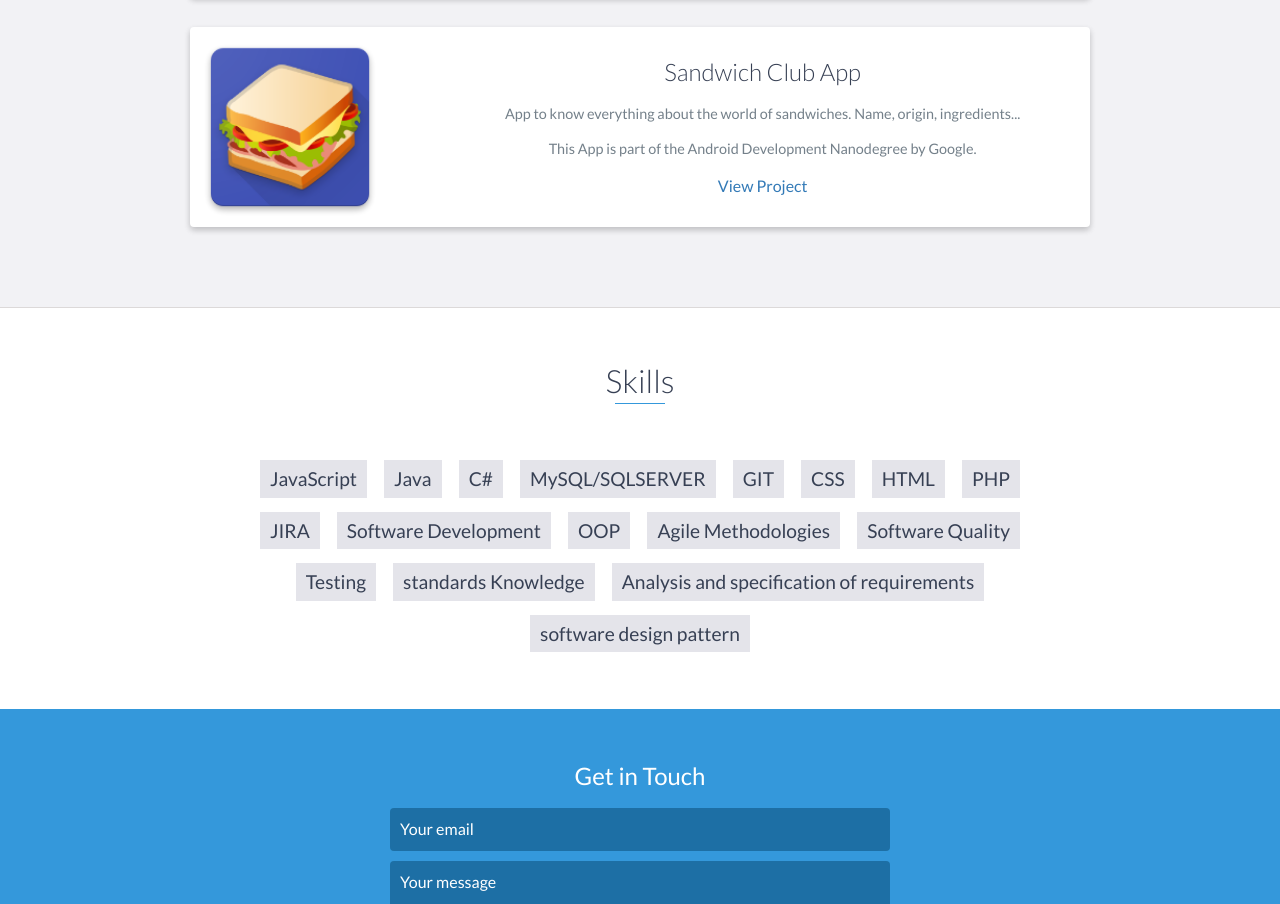
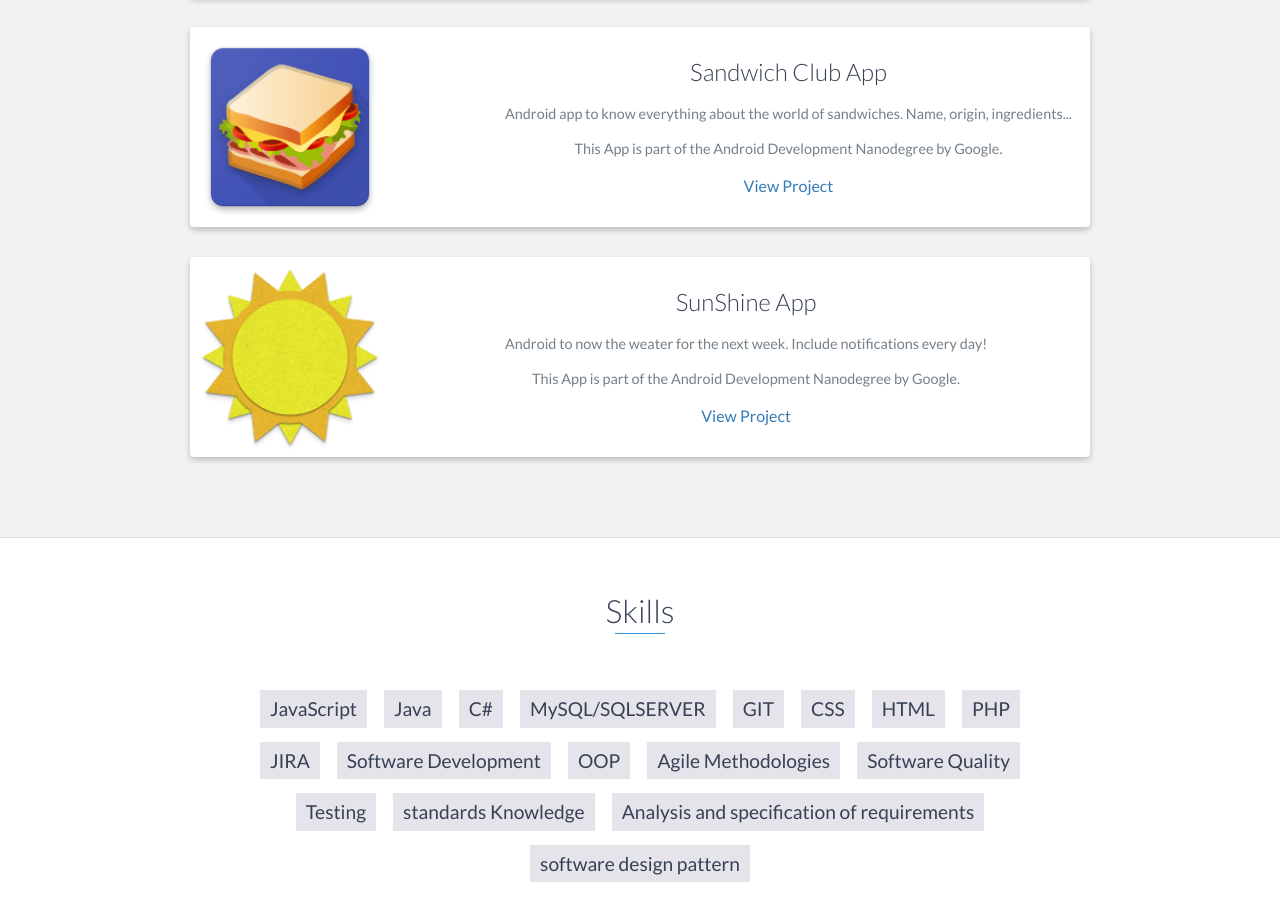
Before and after one commit to keponer/keponer.github.io, a website: page index.html in a window 1280 px wide. Shown: the part 3184-4088 px from the top of the page. Drawn offline with nearby package versions, Linux system fonts and the light colour scheme.

Commit message:
sunshine

```diff
--- a/index.html
+++ b/index.html
@@ -212,10 +212,27 @@
                     <div class="project-info">
                         <h3>Sandwich Club App</h3>
                         <p>
-                            App to know everything about the world of sandwiches. Name, origin, ingredients...
+                            Android app to know everything about the world of sandwiches. Name, origin, ingredients...
                         </p>
                         <p>This App is part of the Android Development Nanodegree by Google.</p>
-                        <a href="https://play.google.com/store/apps/details?id=com.rmp.remotemusicplayer&hl=en">View Project</a>
+                        <a href="https://github.com/keponer/SandwichClub">View Project</a>
+                    </div>
+                    <!-- End .project-info -->
+                </div>
+                <!-- End .project -->
+
+                <div class="project shadow-large">
+                    <div class="project-image">
+                        <img src="images/sundshineApp.png" style="width: 200px; height: 200px;"/>
+                    </div>
+                    <!-- End .project-image -->
+                    <div class="project-info">
+                        <h3>SunShine App</h3>
+                        <p>
+                            Android to now the weater for the next week. Include notifications every day!
+                        </p>
+                        <p>This App is part of the Android Development Nanodegree by Google.</p>
+                        <a href="https://github.com/keponer/SunshineNanoDegree">View Project</a>
                     </div>
                     <!-- End .project-info -->
                 </div>
```
